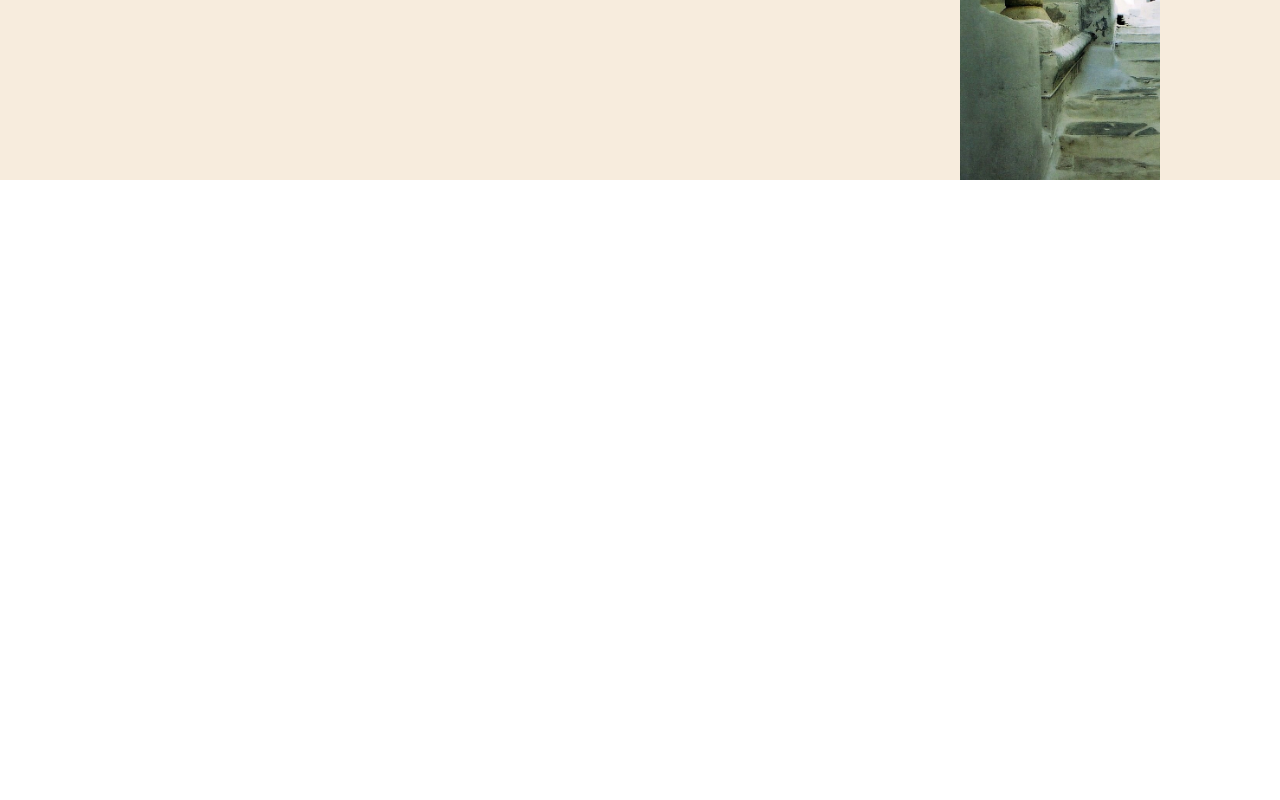
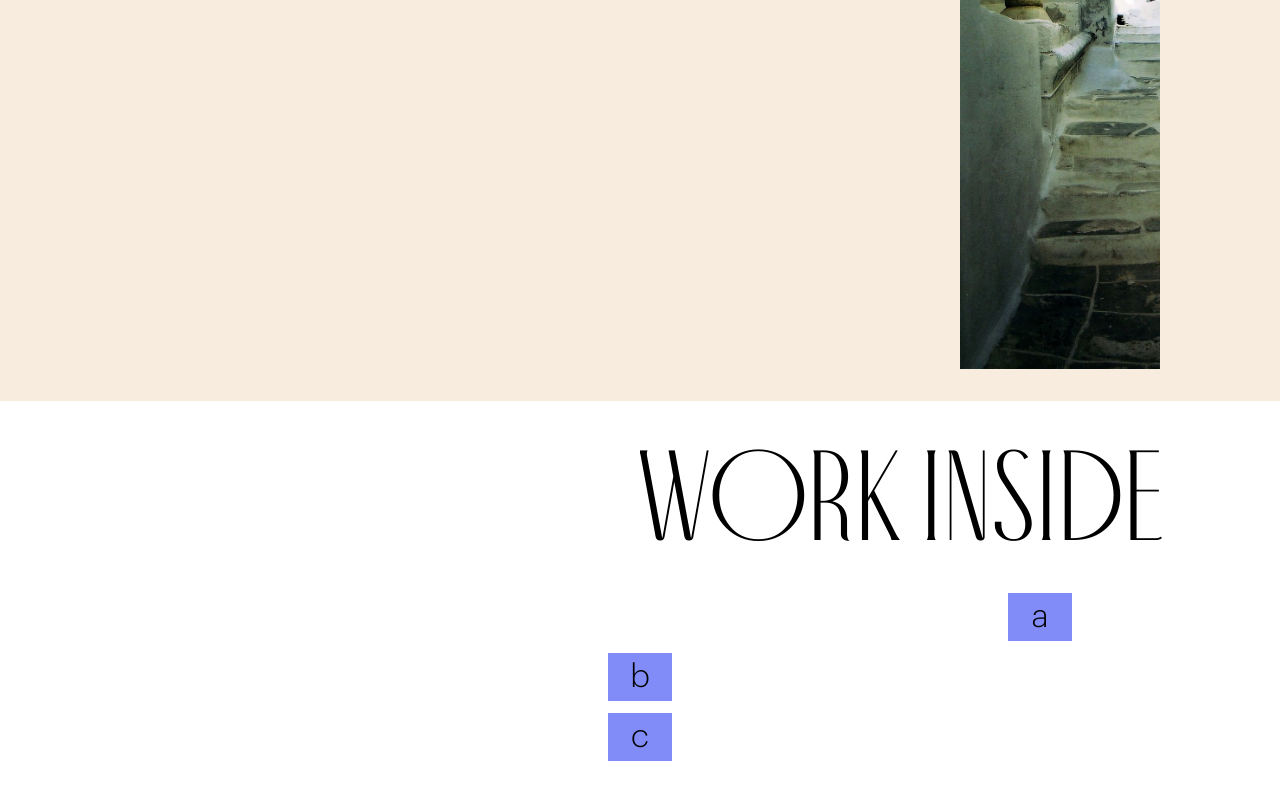
Before and after one commit to ahmedrimon/anonno--portfolio, a Next.js app: page / in a window 1280 px wide. Shown: the part 620-1420 px from the top of the page. Before the commit the page ends 800 px from the top, so only its background shows below. Built offline with nearby package versions, Linux system fonts and the light colour scheme.

Commit message:
starting around

```diff
--- a/components/Screen/Screen.tsx
+++ b/components/Screen/Screen.tsx
@@ -1,29 +1,30 @@
-'use client';
-// import { ScrollTrigger } from "gsap/dist/ScrollTrigger";
-import { useEffect, useLayoutEffect, useRef } from "react"
+import { ScrollTrigger } from "gsap/dist/ScrollTrigger";
+import { useEffect, useRef } from "react"
 import { gsap } from "gsap";
 
-// if (typeof window !== "undefined") {
-//      gsap.registerPlugin(ScrollTrigger);
-// }
+gsap.registerPlugin(ScrollTrigger);
 
 export default function Screen() {
 
      const first = useRef();
 
-     useLayoutEffect(() => {
-          let ctx = gsap.context(() => {
-               gsap.to(".box", { rotation: "+=360" });
-          }, first);
-
-          return () => ctx.revert();
-     }, []);
+     useEffect(() => {
+          gsap.to(".firstBox", {
+               scrollTrigger: {
+                    trigger: ".firstBox",
+                    toggleActions: "restart none none none",
+               },
+               x: 400,
+               rotaion: 360,
+               duration: 3
+          })
+     }, [])
 
      return <section>
           <h1 className="font-antiga font-normal text-[10vw] ml-[5em]">Work Inside</h1>
           <main className="mb-[5%]">
-               <div className="flex justify-center items-center">
-                    <div ref={first} className="box first flex justify-center items-center font-graphik text-[2em] bg-indigo-400 bg-contain w-[5%]">a</div>
+               <div className="firstBox flex justify-center items-center">
+                    <div ref={first} className="flex justify-center items-center font-graphik text-[2em] bg-indigo-400 bg-contain w-[5%]">a</div>
                </div>
                <div className="flex justify-center items-center">
                     <div className="second flex justify-center items-center font-graphik text-[2em] bg-indigo-400 mt-3 w-[5%]">b</div>
--- a/components/useIsomorphicLayoutEffect.js
+++ /dev/null
@@ -1,4 +0,0 @@
-import { useLayoutEffect, useEffect } from 'react';
-const useIsomorphicLayoutEffect =
-     typeof window !== 'undefined' ? useLayoutEffect : useEffect;
-export default useIsomorphicLayoutEffect;
--- a/pages/index.tsx
+++ b/pages/index.tsx
@@ -6,9 +6,11 @@ import Screen from "../components/Screen/Screen";
 export default function Home() {
 
 
-     return <div className="bg-[#F7ECDD] h-screen w-screen overflow-x-hidden">
-          <Navbar />
-          <Hero />
+     return <div>
+          <div className="bg-[#F7ECDD]">
+               <Navbar />
+               <Hero />
+          </div>
           <Screen />
      </div>
 }
--- a/styles/globals.css
+++ b/styles/globals.css
@@ -1,6 +1,13 @@
 @tailwind base;
 @tailwind components;
 @tailwind utilities;
+
+* {
+     margin: 0;
+     padding: 0;
+     box-sizing: border-box;
+     overflow-x: hidden;
+}
 
 @font-face {
      font-family: 'Antiga';
```
